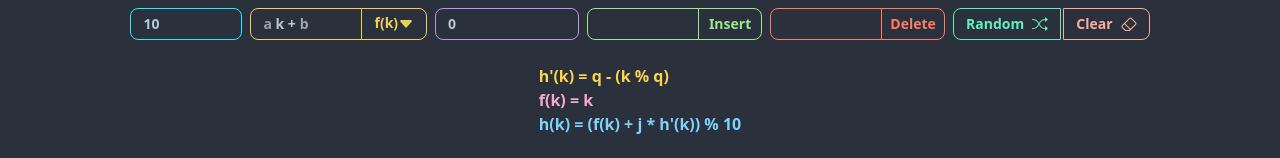
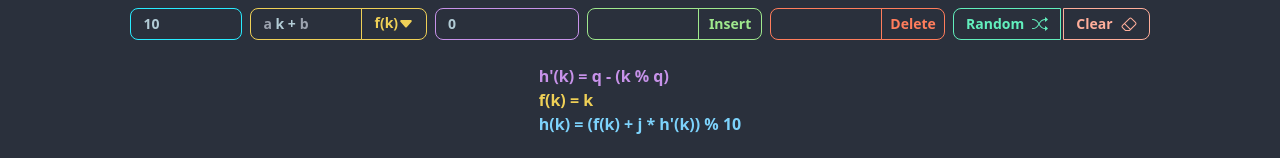
Before and after one commit to alexespejo/dsa-visualizer, a Svelte app: page /hash_tables/double_hashing in a window 1280 px wide. Shown: the part 158-316 px from the top of the page. Built offline with nearby package versions, Linux system fonts and the light colour scheme.

Commit message:
update doublehashing colors

```diff
--- a/src/routes/HashTables/DoubleHashing.svelte
+++ b/src/routes/HashTables/DoubleHashing.svelte
@@ -244,10 +244,10 @@
 
  <Visualize>
   <div class="text-base-content font-bold mt-5 flex flex-col">
-   <span class="text-amber-300">
+   <span class="text-accent">
     {`h'(k) = ${secondHashConstQ && secondHashConstQ !== 0 ? secondHashConstQ : "q"} - (k % ${secondHashConstQ && secondHashConstQ !== 0 ? secondHashConstQ : "q"})`}
    </span>
-   <span class="text-pink-300">
+   <span class="text-warning">
     f&#40;{numToInsert ? numToInsert : "k"}&#41; =
     {#if !isNaN(hashFuncA) && !isNaN(hashFuncB) && functionType === "+" && hashFuncB !== "" && hashFuncA !== ""}
      {`${hashFuncA}${numToInsert ? numToInsert : "k"} + ${hashFuncB}`}
```
